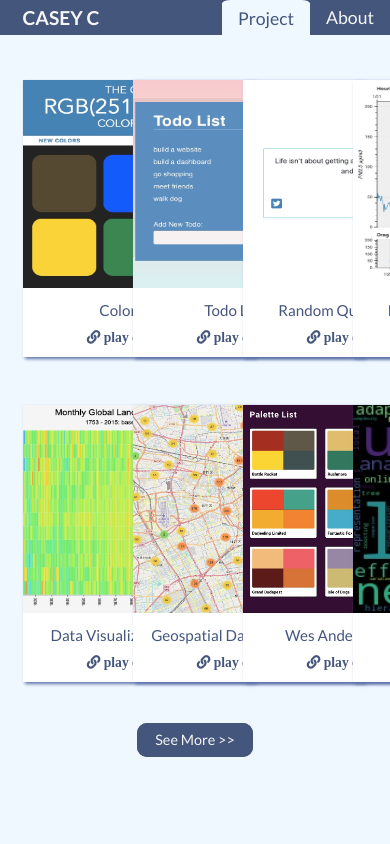
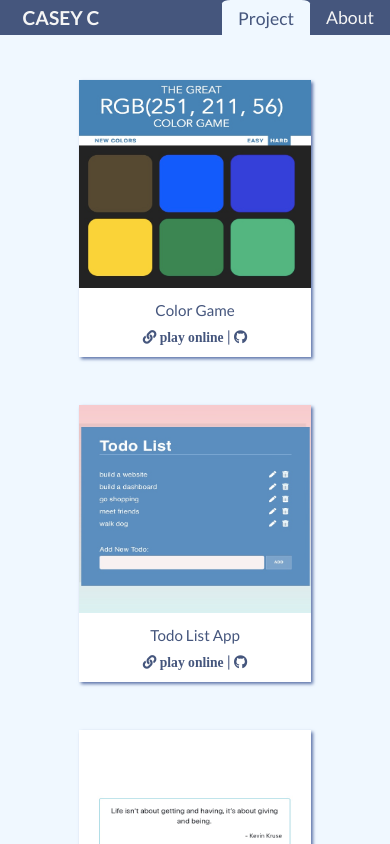
Before and after one commit to casey0808/portfolio-react, a React (Create React App) app: page / in a window 390 px wide. Shown: the top 844 px of the page. Built offline with nearby package versions, Linux system fonts and the light colour scheme.

Commit message:
update media query

```diff
--- a/src/Project.css
+++ b/src/Project.css
@@ -37,5 +37,21 @@
 }
 
 @media (max-width: 1100px) {
+    .project-tile {
+        grid-template-columns: repeat(3, 30%);
+    }
+}
 
+@media (max-width: 880px) {
+    .project-tile {
+        grid-template-columns: repeat(2, 40%);
+    }
 }
+
+@media (max-width: 600px) {
+    .project-tile {
+        display: flex;
+        flex-direction: column;
+        align-items: center;
+    }
+}
```
